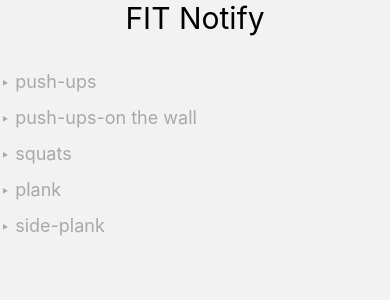
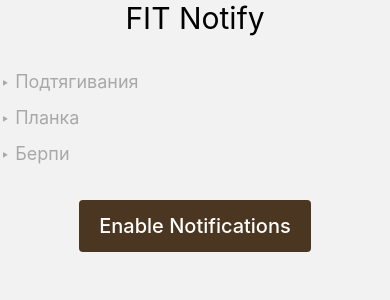
Before and after one commit to iliazabolotny/fitnotify, a React Native app: screen / in a window 390 px wide. Shown: the top 300 px of the page. Built offline with nearby package versions, Linux system fonts and the light colour scheme.

Commit message:
FIT Notify ToggleNotifications

```diff
--- a/app/components/screens/main/Main.tsx
+++ b/app/components/screens/main/Main.tsx
@@ -1,13 +1,15 @@
 import { FC } from "react"
 import Layout from "../../layout/Layout"
 import ExerciseList from "./exersices/ExerciseList"
-import Logo from "./exersices/Logo"
+import Logo from "./Logo"
+import ToggleNotifications from "./toggle-notifications/ToggleNotififcations"
 
 const Main: FC = ()=> {
     return (
         <Layout>
             <Logo />
             <ExerciseList />
+            <ToggleNotifications />
         </Layout>
     )
 }
--- a/app/components/screens/main/exersices/exercises.data.ts
+++ b/app/components/screens/main/exersices/exercises.data.ts
@@ -1,3 +1,3 @@
 export const exercises = [
-    'push-ups', 'push-ups-on the wall', 'squats', 'plank', 'side-plank'
+    'Подтягивания', 'Планка', 'Берпи'
 ]
--- /dev/null
+++ b/app/components/screens/main/toggle-notifications/ToggleNotififcations.tsx
@@ -0,0 +1,14 @@
+import {FC} from 'react'
+import {Pressable, View, Text} from 'react-native'
+
+const ToggleNotificaitons: FC = () => {
+    return (
+        <View className='items-center mt-6'>
+            <Pressable className='bg-primary bg-[#4B3621] px-5 py-3 rounded'>
+                <Text className='text-xl text-white font-medium'>Enable Notifications</Text>
+            </Pressable>
+        </View>
+    )
+}
+
+export default ToggleNotificaitons
--- a/package.json
+++ b/package.json
@@ -3,6 +3,7 @@
   "version": "1.0.0",
   "main": "index.ts",
   "dependencies": {
+    "clsx": "^2.1.1",
     "expo": "~58.0.26",
     "expo-constants": "~58.0.16",
     "expo-status-bar": "~58.0.5",
```
Also changed, not shown: app/components/screens/main/Logo.tsx (renamed from app/components/screens/main/exersices/Logo.tsx), 1 other file (tests, documents, lock files or other folders).
